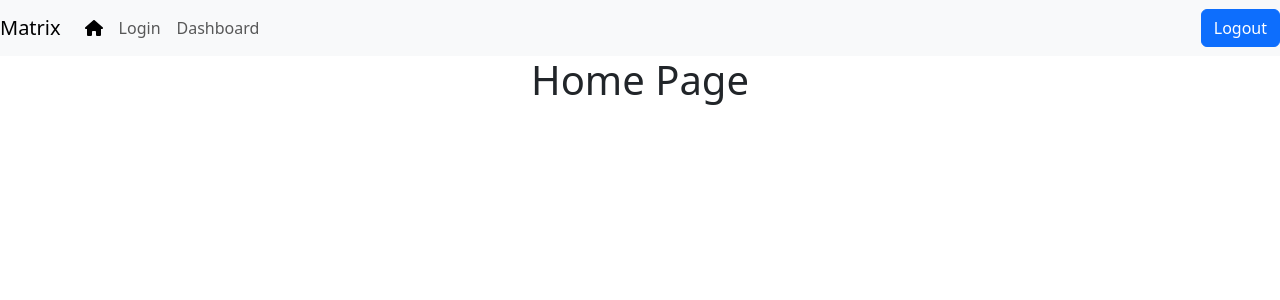
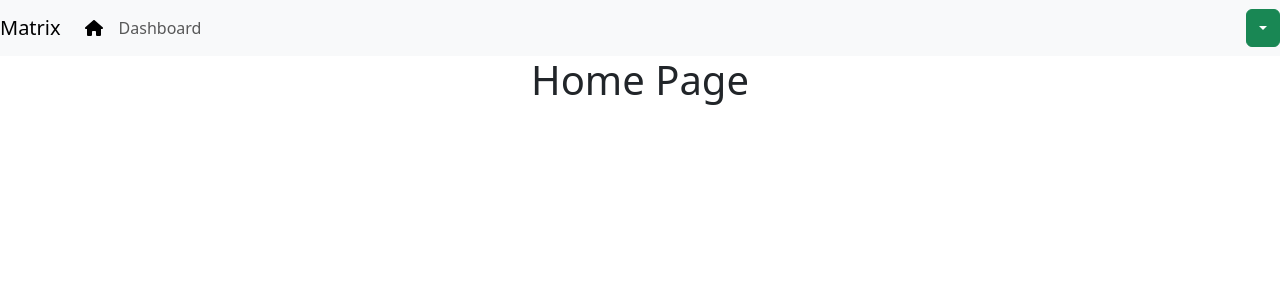
Before and after one commit to ravikumarexcel/matrixbuilder-ui, a React (Create React App) app: page / in a window 1280 px wide. Shown: the top 300 px of the page. Built offline with nearby package versions, Linux system fonts and the light colour scheme; sample sign-in values are in the browser's storage.

Commit message:
token validation and token decode

```diff
--- a/package.json
+++ b/package.json
@@ -13,6 +13,7 @@
     "@testing-library/user-event": "^13.5.0",
     "axios": "^1.6.2",
     "bootstrap": "^5.3.2",
+    "jwt-decode": "^4.0.0",
     "react": "^18.2.0",
     "react-bootstrap": "^2.9.1",
     "react-dom": "^18.2.0",
--- a/src/components/layouts/Full.layout.js
+++ b/src/components/layouts/Full.layout.js
@@ -1,7 +1,20 @@
-import { Outlet } from "react-router-dom";
+import { Outlet, useNavigate } from "react-router-dom";
 import Navigation from './Navigation';
+import { useEffect } from "react";
 
 const FullLayout = () => {
+  const navigate = useNavigate();
+
+  useEffect(() => {
+    // Check if a token exists in local storage
+    const storedToken = localStorage.getItem('token');
+    console.log(storedToken);
+
+    if (!storedToken) {
+      navigate('/auth/login');
+    }
+  })
+
   return (
     <div className="container-fluid p-0">
 
--- a/src/components/layouts/Navigation.js
+++ b/src/components/layouts/Navigation.js
@@ -1,19 +1,37 @@
 // Example Navigation component with react-bootstrap
 import React from 'react';
-import { Navbar, Nav } from 'react-bootstrap';
+import { Navbar, Nav, Dropdown } from 'react-bootstrap';
 import { LinkContainer } from 'react-router-bootstrap';
 import { FontAwesomeIcon } from '@fortawesome/react-fontawesome';
 import { faHome } from '@fortawesome/free-solid-svg-icons';
-import { Button } from 'react-bootstrap';
 import { useNavigate } from 'react-router-dom';
+import { useEffect, useState } from "react";
+import { jwtDecode } from "jwt-decode";
 
 function Navigation() {
   const navigate = useNavigate();
+  // const [token, setToken] = useState(null);
+  const tokenObject = { 'Role': "", 'Issuer': "", 'Username': "", 'exp': "", 'iat': "" };
+  const [decodedToken, setDecodedToken] = useState(tokenObject);
+
   const handleLogout = (e) => {
     localStorage.removeItem('token');
-
     navigate('/auth/login');
   }
+
+  useEffect(() => {
+    // Check if a token exists in local storage
+    const storedToken = localStorage.getItem('token');
+    console.log(storedToken);
+
+    if (storedToken) {
+
+      const decoded = jwtDecode(storedToken);
+      setDecodedToken(decoded);
+      console.log(decoded);
+      // setDecodedToken(decoded);
+    }
+  }, [])
 
   return (
     <Navbar bg="light" expand="lg">
@@ -24,11 +42,8 @@ function Navigation() {
         <Nav className="me-auto">
           <LinkContainer to="/">
             <Nav.Link>
-            <FontAwesomeIcon icon={faHome} />
+              <FontAwesomeIcon icon={faHome} />
             </Nav.Link>
-          </LinkContainer>
-          <LinkContainer to="/auth/login">
-            <Nav.Link>Login</Nav.Link>
           </LinkContainer>
           <LinkContainer to="/dashboard">
             <Nav.Link>Dashboard</Nav.Link>
@@ -36,10 +51,14 @@ function Navigation() {
         </Nav>
         <Nav className="mr-auto">
 
-          <Button  variant="primary" onClick={handleLogout}>
-            Logout
-          </Button>
-
+          <Dropdown>
+            <Dropdown.Toggle variant="success" id="dropdown-basic">
+              {decodedToken.Username}
+            </Dropdown.Toggle>
+            <Dropdown.Menu>
+              <Dropdown.Item href="#" onClick={handleLogout}>Logout</Dropdown.Item>
+            </Dropdown.Menu>
+          </Dropdown>
         </Nav>
       </Navbar.Collapse>
     </Navbar>
```
Lines whose indentation alone changed are shown as unchanged.
